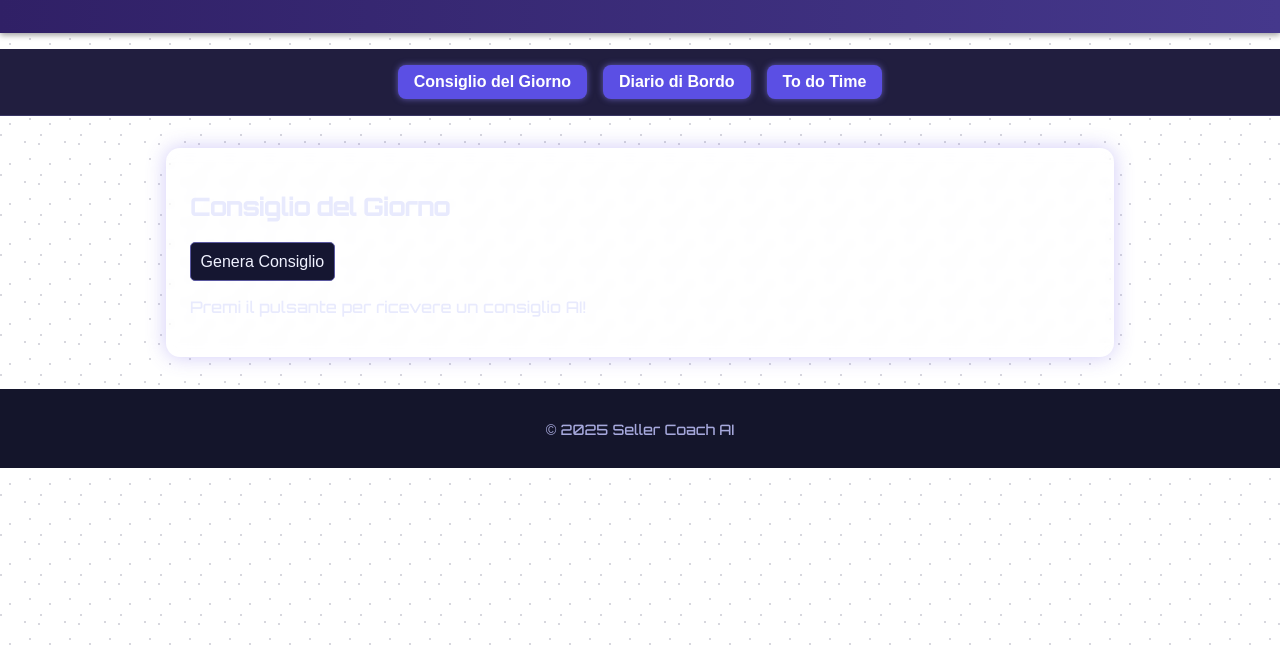
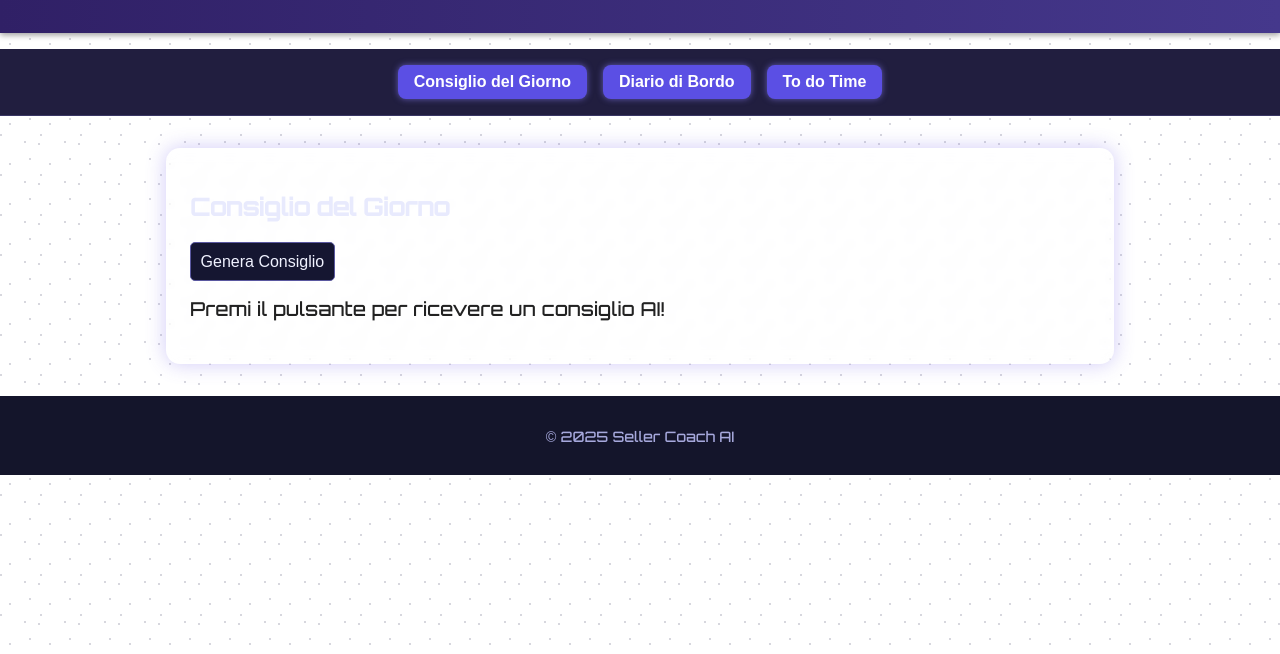
Before and after one commit to elixit81/sellerCoachAI, a website: page index.html in a window 1280 px wide. Both pictures are taken after a click on the button "Consiglio del Giorno". Shown: the part 146-800 px from the top of the page. Drawn offline with Linux system fonts and the light colour scheme.

Commit message:
Update styles.css

```diff
--- a/styles.css
+++ b/styles.css
@@ -97,6 +97,12 @@ border-color: #9e90ff;
 box-shadow: 0 0 5px #7c6df0;
 }
 
+#consiglio-testo {
+  color: #222; /* Colore scuro e leggibile */
+  font-size: 1.2rem;
+  margin-top: 1rem;
+}
+
 textarea {
 resize: vertical;
 min-height: 60px;
```
